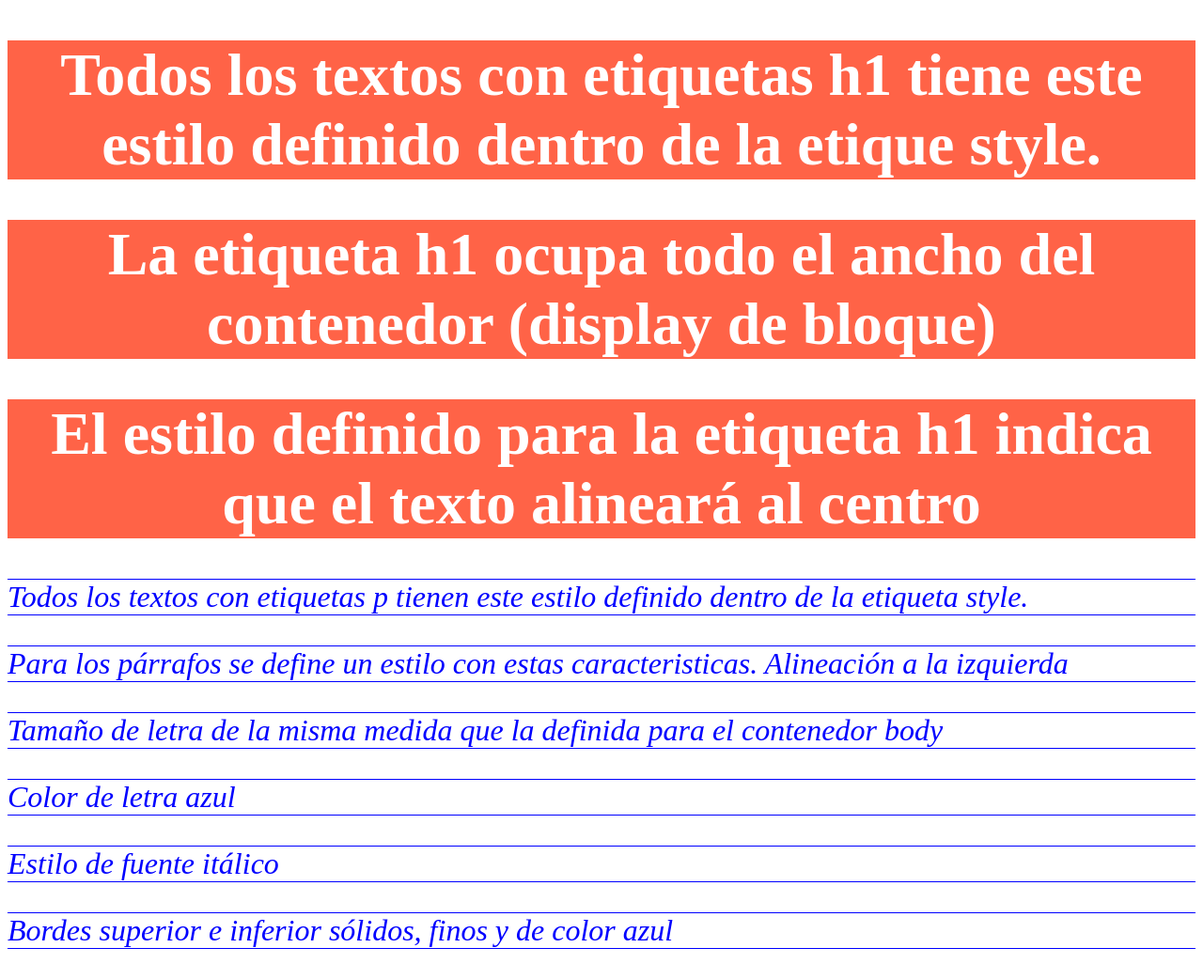
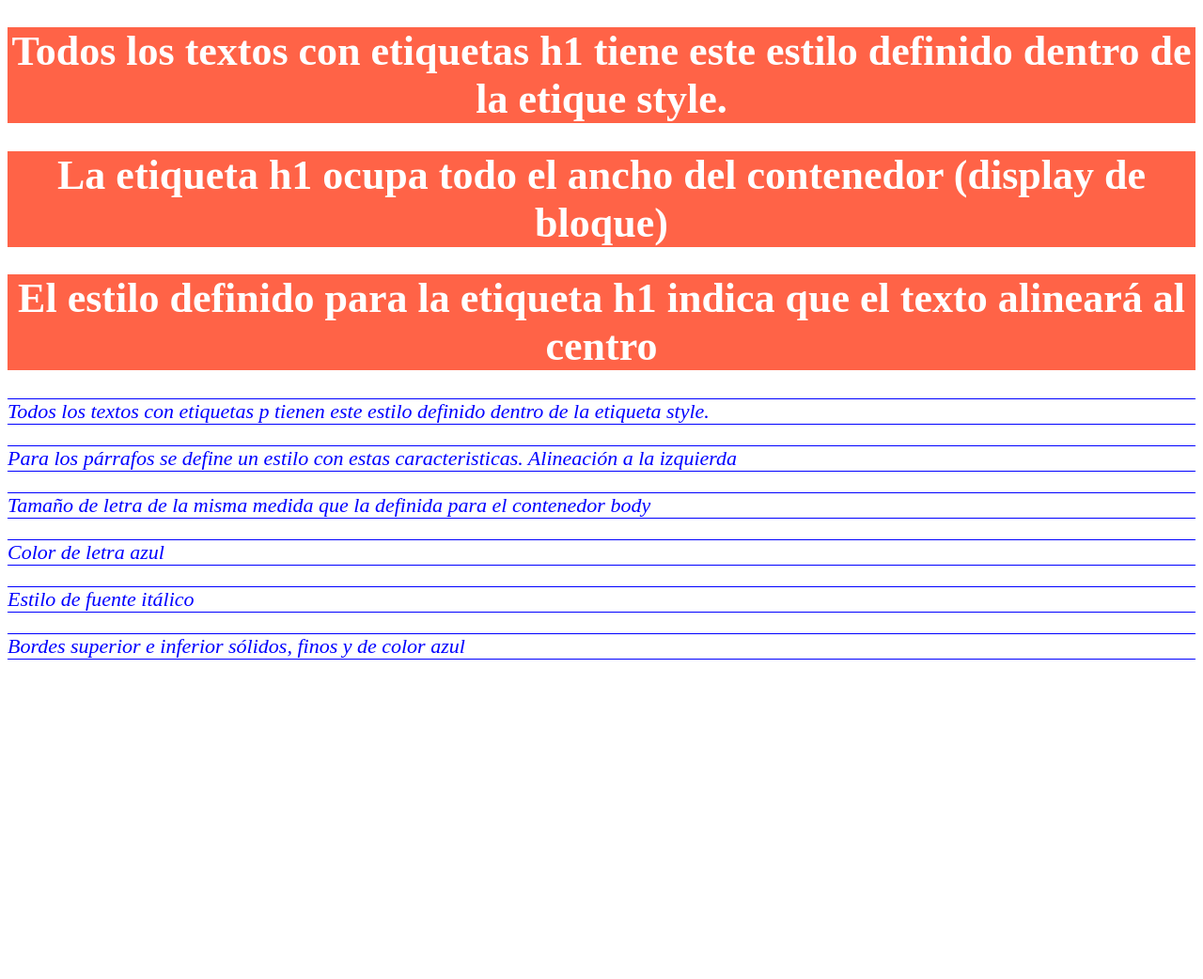
Before and after one commit to ramatc/labo-iii, a PHP site: page /css/part01/ej01_style_en_head/ in a window 1280 px wide. Shown: the whole page at 94% size. After the commit the page ends 702 px from the top, so only its background shows below. Run offline with PHP 8.4, Linux system fonts and the light colour scheme.

Commit message:
Fix font sizes

```diff
--- a/css/part01/ej01_style_en_head/index.html
+++ b/css/part01/ej01_style_en_head/index.html
@@ -15,7 +15,7 @@
         }
 
         body {
-            font-size: 32px;
+            font-size: 22px;
         }
 
         p {
--- a/css/part01/ej02_selectores_de_clase/index.html
+++ b/css/part01/ej02_selectores_de_clase/index.html
@@ -8,7 +8,7 @@
     <title>Ejercicio 2 - Selectores de clase</title>
     <style>
         body {
-            font-size: 24px;
+            font-size: 22px;
         }
 
         p {
--- a/css/part01/ej03_style_en_file/style.css
+++ b/css/part01/ej03_style_en_file/style.css
@@ -6,7 +6,7 @@ h1 {
 }
 
 body {
-    font-size: 32px;
+    font-size: 24px;
 }
 
 p {
--- a/css/part01/ej04_font_size/style.css
+++ b/css/part01/ej04_font_size/style.css
@@ -1,4 +1,4 @@
-body {
+* {
     font-size: 12px;
 }
 
```
